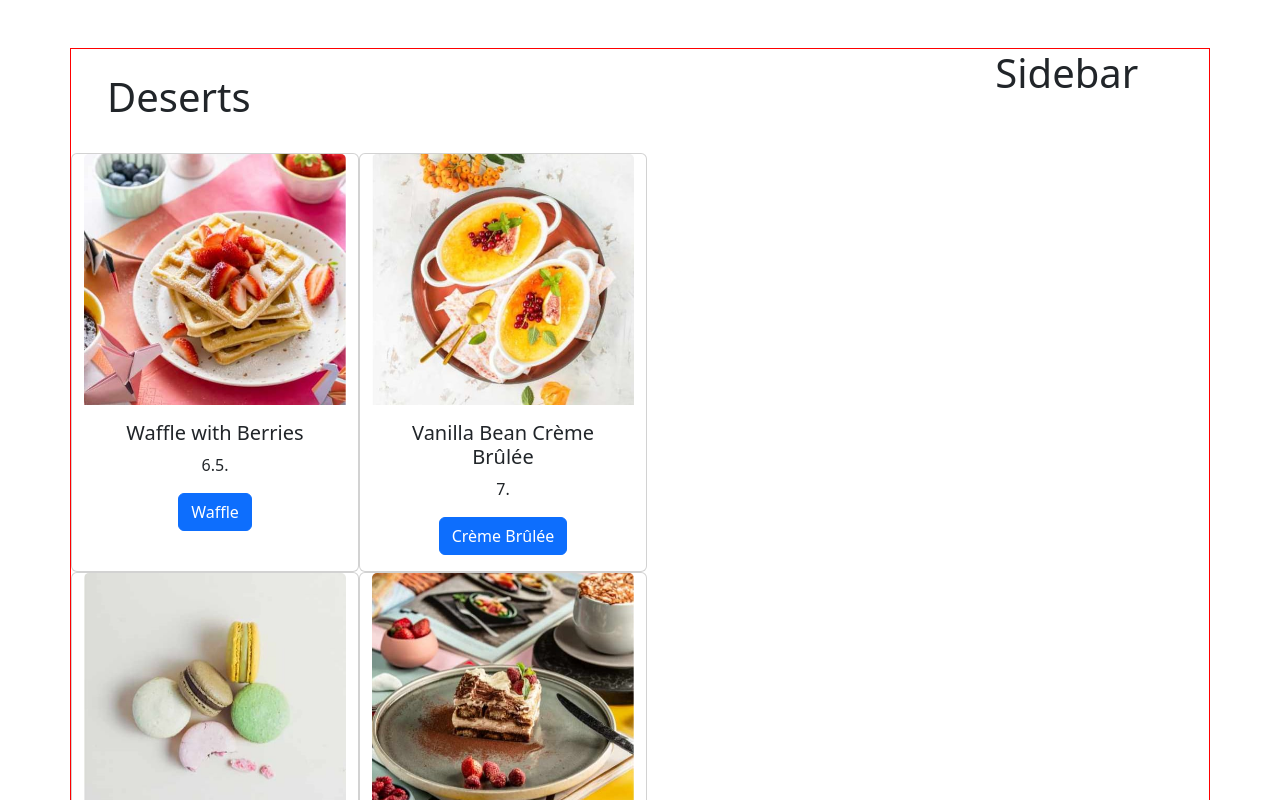
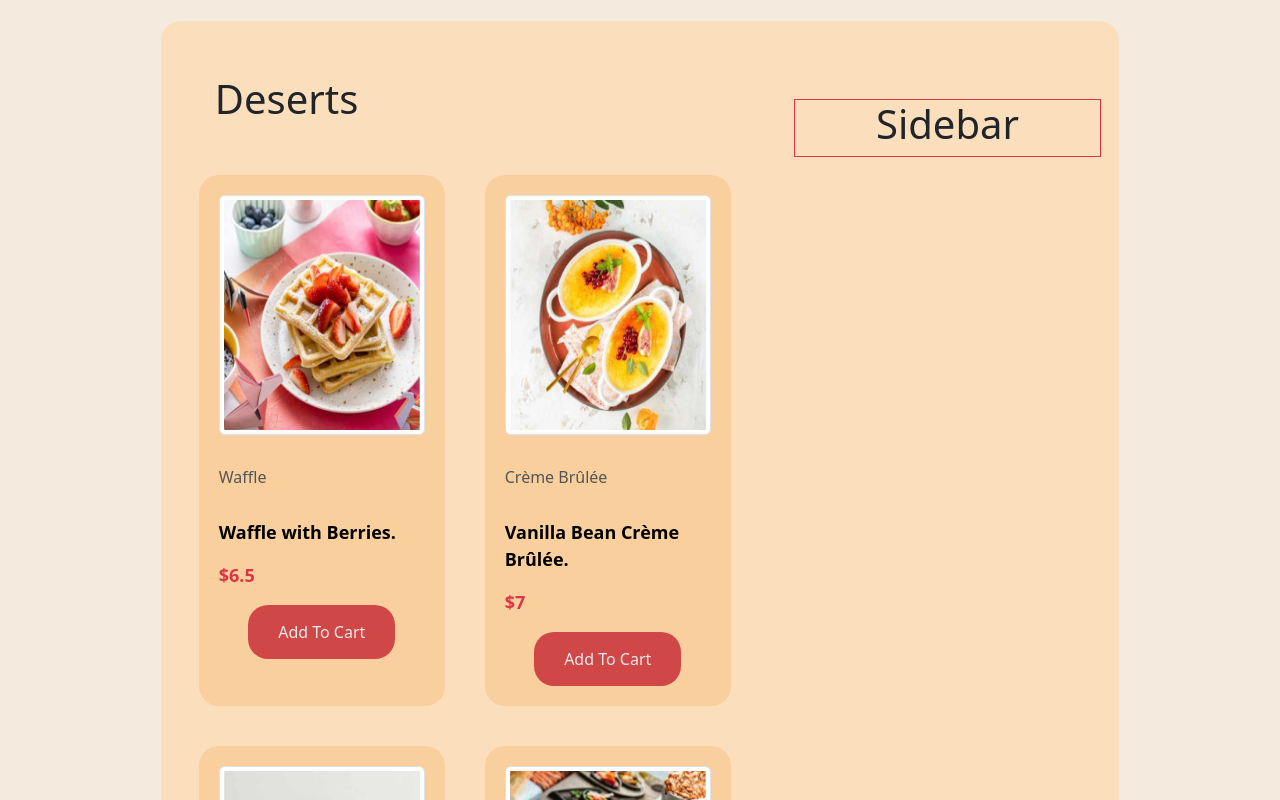
Before and after one commit to hosseinnourian/Frontend-Mentor-Product-list-with-cart, a Vue app: page / in a window 1280 px wide. Shown: the top 800 px of the page. Built offline with nearby package versions, Linux system fonts and the light colour scheme.

Commit message:
add custom css to card

```diff
--- a/src/App.vue
+++ b/src/App.vue
@@ -6,26 +6,41 @@ import content from './components/content.vue'
 </script>
 
 <template>
-  <div class="container text-center my-5">
-    <div class="row align-items-start">
-      <div class="col-9">
-        <content />
-      </div>
-      <div class="col-3">
-        <sidebar />
+  <div class="body">
+    <div class="holder text-center ">
+      <div class="row align-items-start">
+        <div class="col-8">
+          <content />
+        </div>
+        <div class="col-4 border border-danger my-5">
+          <sidebar />
+        </div>
       </div>
     </div>
   </div>
 </template>
 
 <style>
-* {
-  border: 0;
+*{
+  margin: 0;
   padding: 0;
   box-sizing: border-box;
 }
+.body {
+  background-color: rgb(244, 234, 222);
+  margin: 0;
+  border: none;
+  border: 1px solid transparent;
+}
 
-.container {
-  border: 1px solid red;
+
+.holder {
+  width: 75%;
+  margin: 0 auto;
+  background-color: rgb(251, 222, 187) !important;
+  padding: 30px;
+  border-radius: 20px;
+
+  margin: 20px auto;
 }
 </style>
--- a/src/components/foodCart.vue
+++ b/src/components/foodCart.vue
@@ -1,21 +1,91 @@
 <template>
-    <div class="card" style="width: 18rem;">
-        <img :src="food.image.desktop" class="card-img-top" alt="...">
-        <div class="card-body">
-            <h5 class="card-title">{{ food.name }}</h5>
-            <p class="card-text">{{ food.price }}.</p>
-            <a href="#" class="btn btn-primary">{{ food.category }}</a>
+    <div @mouseover="hover = true" @mouseleave="hover = false" class="cart" :class="{ border: hover }">
+        <div class="image-holder">
+            <img class="desert-image img-thumbnail" :src="food.image.desktop" :alt="food.name">
+        </div>
+        <div class="text-start">
+            <p class="category">{{ food.category }}</p>
+            <p class="name">{{ food.name }}.</p>
+            <p class="text-danger fw-bolder price">${{ food.price }}</p>
+        </div>
+        <div>
+            <button class="cart-btn">Add To Cart</button>
         </div>
     </div>
 </template>
 
 <script setup lang="ts">
 import type { IFood } from '@/types/food';
+import { ref } from 'vue';
 
-
+const hover = ref<boolean>(false)
 
 const props = defineProps<{
     food: IFood
 }>()
 
 </script>
+
+<style scoped>
+.category {
+    color: rgb(84, 84, 84);
+    margin: 30px 0;
+}
+
+.name {
+    color: black;
+    font-weight: bold;
+    font-size: 18px;
+}
+
+.price {
+    font-size: 18px;
+}
+
+.border {
+    border: 2px solid red !important;
+    transition: 0.2s;
+    cursor: pointer;
+}
+
+.cart {
+    width: 40%;
+
+    padding: 20px;
+    margin: 20px;
+    background-color: rgb(249, 208, 157);
+    border-radius: 20px;
+}
+
+.cart .image-holder {
+    width: 100%;
+    height: 240px;
+
+}
+
+.desert-image {
+    width: 100%;
+    height: 100%;
+}
+.cart-btn{
+    background-color: rgb(208, 71, 71);
+    border: none;
+    padding: 15px 30px;
+    color: rgb(233, 233, 233);
+    border-radius: 20px;
+}
+</style>
+
+
+
+
+<!--  <div @mouseover="hover = true" @mouseleave="hover = false" class="card m-2 w-25" :class="{ border: hover }">
+        <img :src="food.image.desktop" alt="...">
+        <div class=" text-start">
+            <p class="category">{{ food.category }}</p>
+            <p class="name">{{ food.name }}.</p>
+            <p class="text-danger fw-bolder price">${{ food.price }}</p>
+        </div>
+    </div>
+
+-->
```
